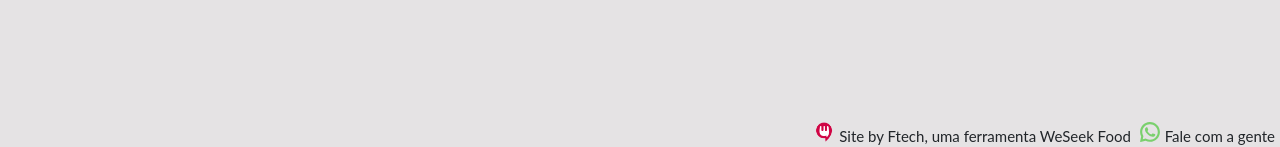
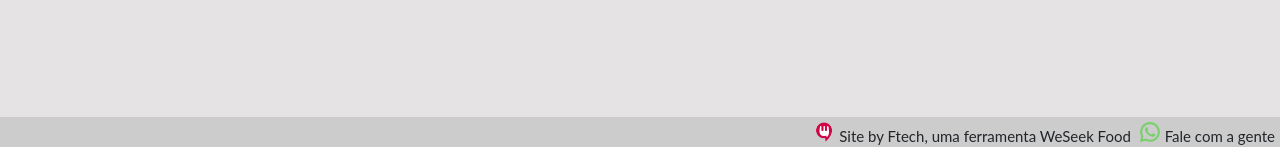
Before and after one commit to PauloScalercio/cacosBurguer, a plain HTML site: page index.html in a window 1280 px wide. Shown: the part 3493-3640 px from the top of the page. Drawn offline with nearby package versions, Linux system fonts and the light colour scheme; no server answers.

Commit message:
corrigindo cor do rodapé

```diff
--- a/styles/main.css
+++ b/styles/main.css
@@ -706,7 +706,7 @@ ul {
 .credits{
   height: 30px;
   text-align: right;
-  background-color: #E5E3E4;
+  background-color: #CCC;
 }
 .weSeek::before{
   display:inline-block;
```
